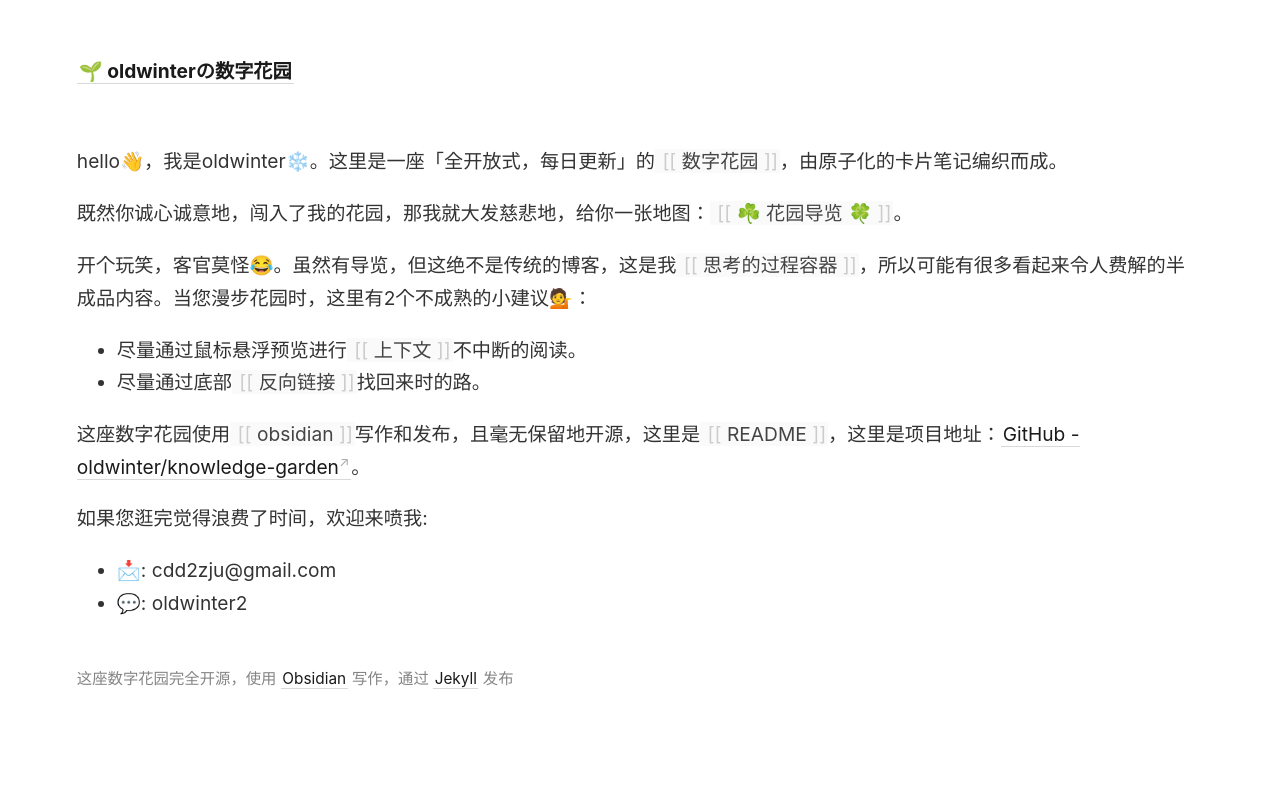
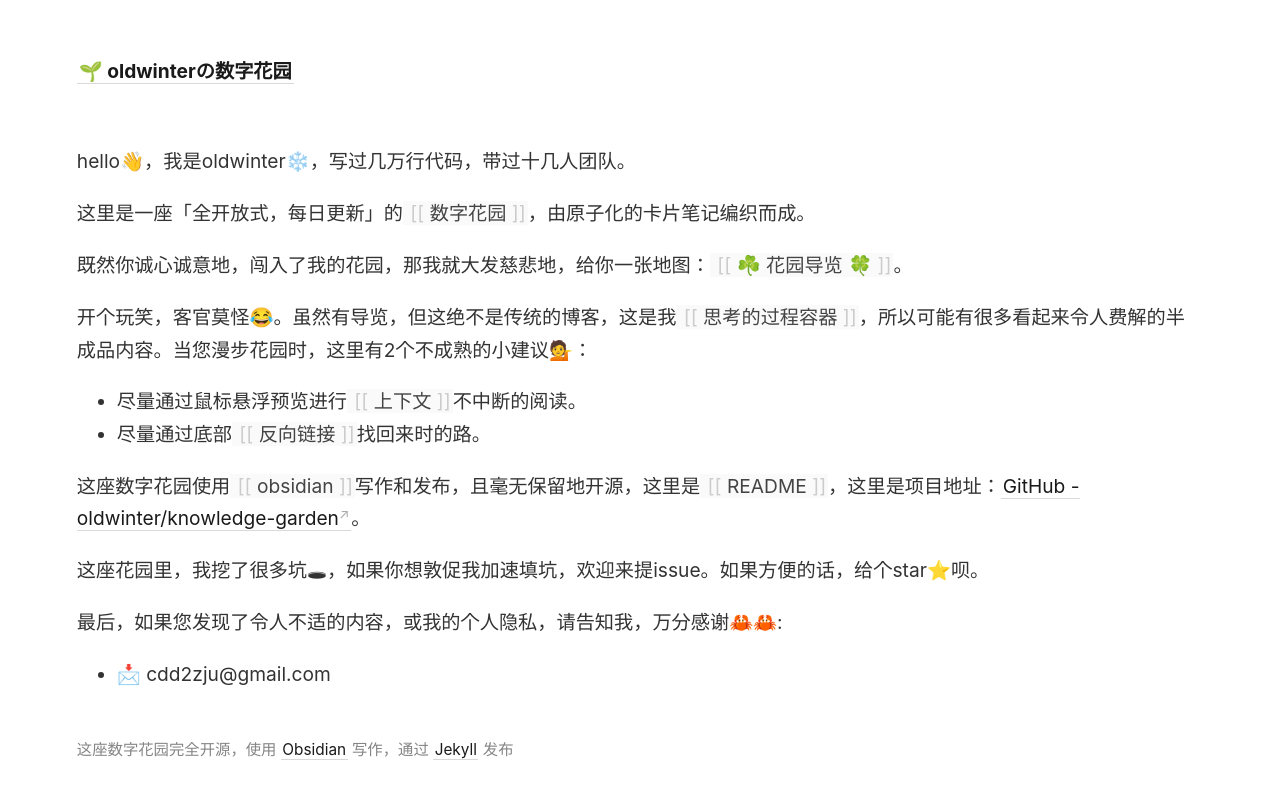
Before and after one commit to oldwinter/dg, a Jekyll site: the page built from _pages/index.md, in a window 1280 px wide. Shown: the top 799 px of the page. Built offline with Jekyll 4.4.1, drawn with Linux system fonts in a browser that asks for light colours.

Commit message:
更改首页描述

```diff
--- a/_pages/index.md
+++ b/_pages/index.md
@@ -5,16 +5,20 @@ id: home
 permalink: /
 ---
 
-hello👋，我是oldwinter❄️。这里是一座「全开放式，每日更新」的[[数字花园]]，由原子化的卡片笔记编织而成。
+hello👋，我是oldwinter❄️，写过几万行代码，带过十几人团队。
+
+这里是一座「全开放式，每日更新」的[[数字花园]]，由原子化的卡片笔记编织而成。
 
 既然你诚心诚意地，闯入了我的花园，那我就大发慈悲地，给你一张地图：[[☘️ 花园导览 🍀]]。
 
 开个玩笑，客官莫怪😂。虽然有导览，但这绝不是传统的博客，这是我[[思考的过程容器]]，所以可能有很多看起来令人费解的半成品内容。当您漫步花园时，这里有2个不成熟的小建议💁：
+
 - 尽量通过鼠标悬浮预览进行[[上下文]]不中断的阅读。
 - 尽量通过底部[[反向链接]]找回来时的路。
 
 这座数字花园使用[[obsidian]]写作和发布，且毫无保留地开源，这里是[[README]]，这里是项目地址：[GitHub - oldwinter/knowledge-garden](https://github.com/oldwinter/knowledge-garden)。
 
-如果您逛完觉得浪费了时间，欢迎来喷我:
-- 📩: cdd2zju@gmail.com
-- 💬: oldwinter2
+这座花园里，我挖了很多坑🕳，如果你想敦促我加速填坑，欢迎来提issue。如果方便的话，给个star⭐️呗。
+
+最后，如果您发现了令人不适的内容，或我的个人隐私，请告知我，万分感谢🦀🦀:
+- 📩 cdd2zju@gmail.com
```
